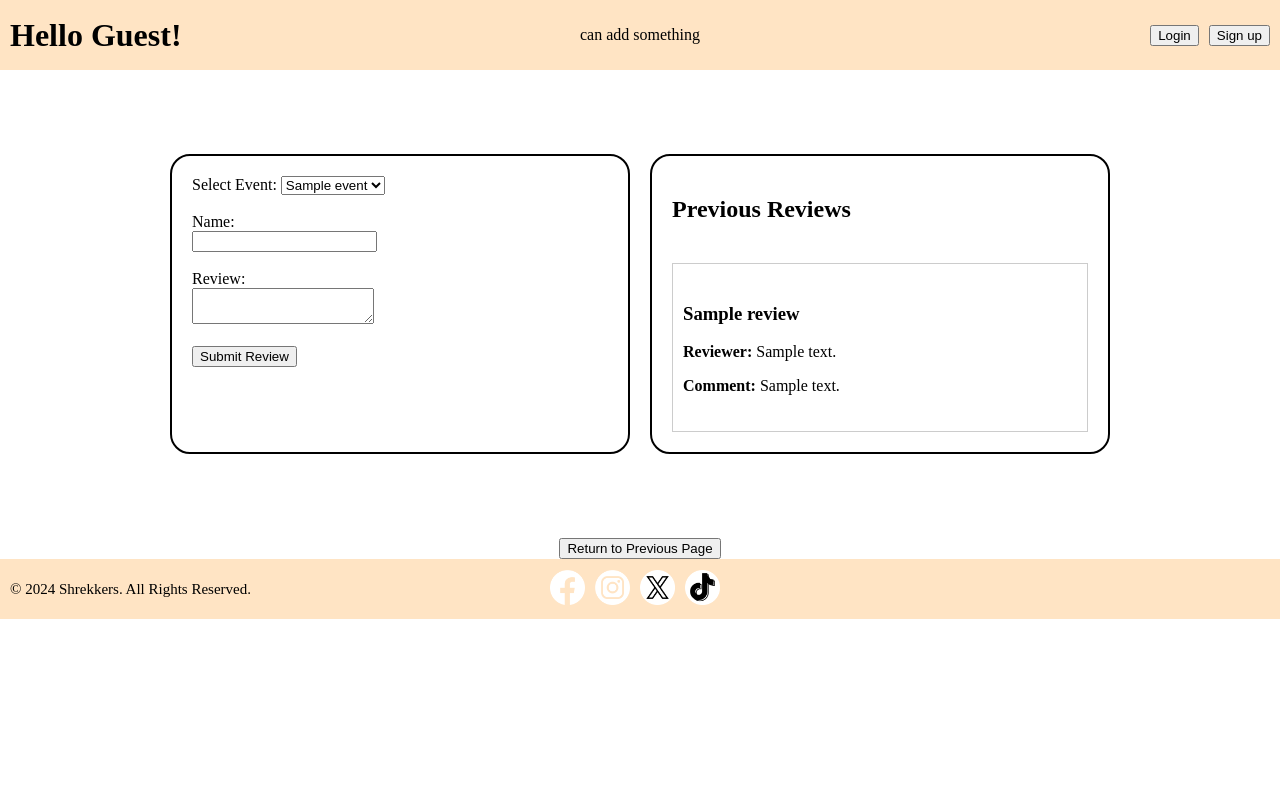
After one commit to OatiesMilk/IT-PROG, a PHP site: page /review_page.php in a window 1280 px wide. The commit adds this page. Run offline with PHP 8.4, Linux system fonts and the light colour scheme; tables that the repository leaves empty or names only in its code hold one stand-in row (values such as "Sample post").

Commit message:
Reviews Page
- added review page functionality
- implemented database connection
- insertion of reviews to database added

```diff
--- a/css/review_page.css
+++ b/css/review_page.css
@@ -1,4 +1,53 @@
 body {
-    padding: 1%;
-    margin: 0%;
+    display: flex;
+    flex-direction: column;
+    min-height: 100vh;
+    margin: 0;
 }
+
+.content {
+    display: flex;
+    flex-direction: column;
+    justify-content: center;
+    align-items: center;
+    width: 100%;
+}
+
+.review-box {
+    display: flex;
+    margin: 5%;
+    padding: 10px;
+    width: 75%;
+    /* border: 2px solid black;
+    border-radius: 50px; */
+}
+
+.write-review, .previous-reviews {
+    display: flex;
+    width: 50%;
+    border: 2px solid black;
+    border-radius: 20px;
+    margin: 10px;
+    padding: 20px;
+}
+
+.previous-reviews {
+    flex-direction: column;
+}
+
+.results-section {
+    max-height: 400px; /* Adjust this height as needed */
+    overflow-y: auto;
+    border: 1px solid #ccc;
+    padding: 10px;
+    margin-top: 20px;
+}
+
+.review {
+    border-bottom: 1px solid #ddd;
+    padding: 10px 0;
+}
+
+.review:last-child {
+    border-bottom: none;
+}
--- a/dependencies/header.php
+++ b/dependencies/header.php
@@ -1,3 +1,13 @@
+<?php
+    session_start();
+
+    if (isset($_SESSION['username'])) {
+        $username = $_SESSION['username'];
+    } else {
+        $username = 'Guest';
+    }
+?>
+
 <!DOCTYPE html>
 <html lang="en">
 <head>
@@ -9,7 +19,7 @@
 
 <div class="header">
     <div class="first-column">
-        <h1>Welcome to MaxEvents!</h1>
+        <h1>Hello <?php echo htmlspecialchars($username); ?>!</h1>
     </div>
 
     <div class="second-column">
--- a/main_menu.php
+++ b/main_menu.php
@@ -25,7 +25,7 @@
                 <img src="images/Ticket.png">
             </button>
         </form>
-        <form action="review.html" method="get">
+        <form action="review_page.php" method="get">
             <button type="submit">
                 <img src="images/Review.png">
             </button>
--- /dev/null
+++ b/review_page.php
@@ -0,0 +1,118 @@
+<?php
+    $title = "Review";
+    include('dependencies/header.php');
+?>
+
+<style>
+    <?php include('css/review_page.css'); ?>
+    <?php include('css/header.css'); ?>
+    <?php include('css/footer.css'); ?>
+</style>
+
+<?php
+    // Database connection
+    include('config.php');
+    $conn = mysqli_connect($localhost, "root", "", $database);
+
+    if (!$conn) {
+        die("Connection failed: " . mysqli_connect_error());
+    }
+
+    // Fetch all events from the database
+    $eventsQuery = "SELECT * FROM events";
+    $eventsResult = mysqli_query($conn, $eventsQuery);
+
+    // Fetch reviews from the database
+    $reviewsQuery = "SELECT * FROM reviews";
+    $reviewsResult = mysqli_query($conn, $reviewsQuery);
+
+    if ($_SERVER["REQUEST_METHOD"] == "POST") {
+        $event_name = mysqli_real_escape_string($conn, $_POST['event_name']);
+        $reviewer = mysqli_real_escape_string($conn, $_POST['reviewer']);
+        $comment = mysqli_real_escape_string($conn, $_POST['comment']);
+
+        // Insert data into the database
+        $sql = "INSERT INTO reviews (event_name, reviewer, comment)
+                VALUES ('$event_name', '$reviewer', '$comment')";
+
+        if (mysqli_query($conn, $sql)) {
+            echo "Event review submitted successfully.";
+            // Redirect to the main menu after successful review
+            header("Location: main_menu.php");
+            exit();
+        } else {
+            echo "Error: " . $sql . "<br>" . mysqli_error($conn);
+        }
+    }
+
+    mysqli_close($conn);
+?>
+
+<!-- content -->
+<div class="content">
+    <div class="review-box">
+        <div class="write-review">
+            <form action="<?php echo htmlspecialchars($_SERVER["PHP_SELF"]); ?>" method="POST" id="review_form" onsubmit="return setEventName()">
+                <label for="event">Select Event:</label>
+                <select id="event" name="event" required>
+                    <?php
+                        while ($eventRow = mysqli_fetch_assoc($eventsResult)) {
+                            echo "<option value='" . htmlspecialchars($eventRow['event_name'], ENT_QUOTES) . "'>" . htmlspecialchars($eventRow['event_name'], ENT_QUOTES) . "</option>";
+                        }
+                    ?>
+                </select><br><br>
+                <input type="hidden" id="event_name" name="event_name">
+
+                <label for="reviewer">Name:</label><br>
+                <input type="text" id="reviewer" name="reviewer" required><br><br>
+
+                <label for="comment">Review:</label><br>
+                <textarea id="comment" name="comment" required></textarea><br><br>
+
+                <button type="submit">Submit Review</button>
+            </form>
+        </div>
+
+        <div class="previous-reviews">
+            <div class="prev-header">
+                <h2>Previous Reviews</h2>
+            </div>
+
+            <div class="results-section">
+            <?php
+            if (mysqli_num_rows($reviewsResult) > 0) {
+                while ($reviewRow = mysqli_fetch_assoc($reviewsResult)) {
+                    echo "<div class='review'>";
+                    echo "<h3>" . htmlspecialchars($reviewRow['event_name'], ENT_QUOTES) . "</h3>";
+                    echo "<p><strong>Reviewer:</strong> " . htmlspecialchars($reviewRow['reviewer'], ENT_QUOTES) . "</p>";
+                    echo "<p><strong>Comment:</strong> " . htmlspecialchars($reviewRow['comment'], ENT_QUOTES) . "</p>";
+                    echo "</div>";
+                }
+            } else {
+                echo "<p>No reviews available.</p>";
+            }
+            ?>
+            </div>
+        </div>
+    </div>
+
+    <form action="main_menu.php" method="get">
+        <button>
+            Return to Previous Page
+        </button>
+    </form>
+</div>
+<!-- end of content -->
+
+<script>
+    function setEventName() {
+        var eventSelect = document.getElementById("event");
+        var eventNameInput = document.getElementById("event_name");
+        eventNameInput.value = eventSelect.value;
+        return true;
+    }
+</script>
+
+<?php
+    include('dependencies/footer.php');
+?>
```
